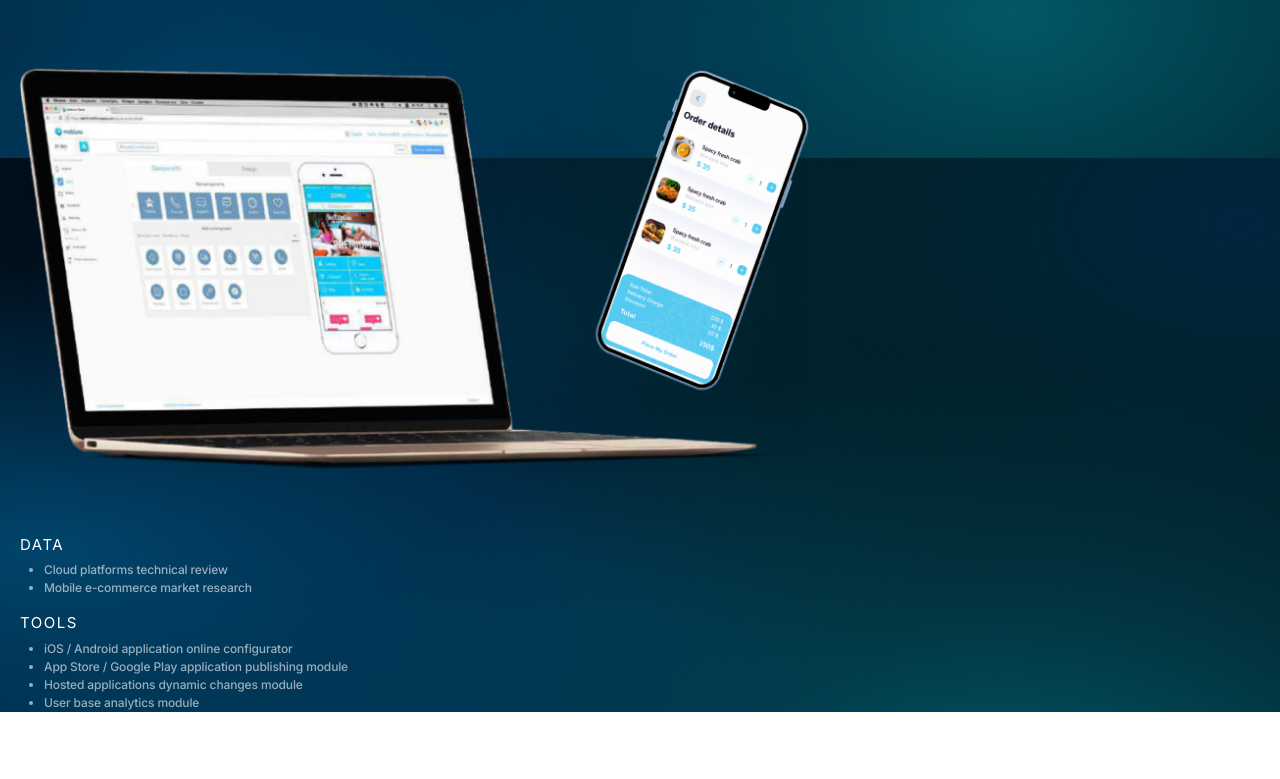
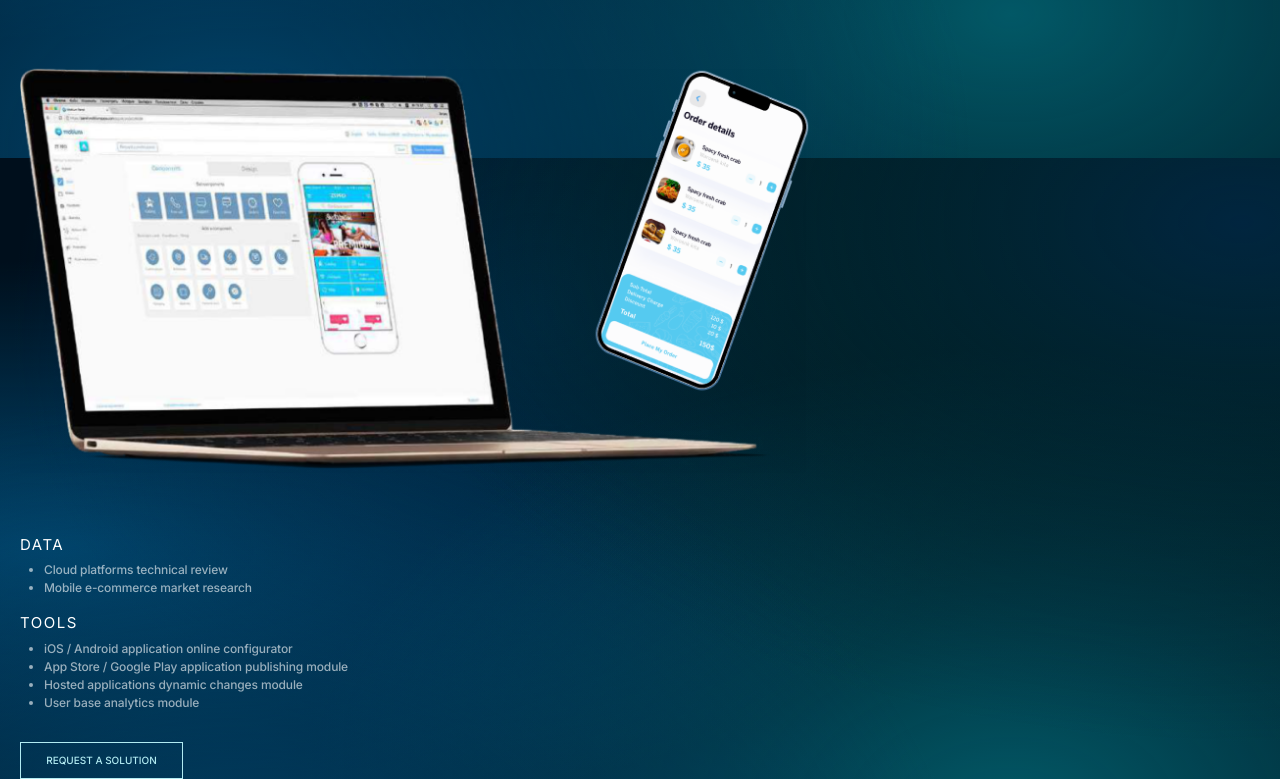
Before and after one commit to wibedev-team/datachain-demo, a Next.js app: page / in a window 1280 px wide. Shown: the part 642-1421 px from the top of the page. Before the commit the page ends 1354 px from the top, so only its background shows below. Built offline with nearby package versions, Linux system fonts and the light colour scheme; a web font is replaced by a local one.

Commit message:
add button

```diff
--- /dev/null
+++ b/src/shared/ui/Button/Button.tsx
@@ -0,0 +1,13 @@
+import React, { ButtonHTMLAttributes } from 'react'
+
+interface ButtonProps extends ButtonHTMLAttributes<HTMLButtonElement> {}
+
+export const Button = (props: ButtonProps) => {
+  const { className, children, disabled, ...otherProps } = props
+
+  return (
+    <button className={`${className} uppercase text-accent text-[10px] font-medium max-w-[163px] py-2.5 w-full border border-current`} type="button" disabled={disabled} {...otherProps}>
+      {children || 'Request a solution'}
+    </button>
+  )
+}
--- /dev/null
+++ b/src/shared/ui/Button/index.ts
@@ -0,0 +1 @@
+export * from './Button'
--- a/src/widgets/MobileBlock/MobileBlock.tsx
+++ b/src/widgets/MobileBlock/MobileBlock.tsx
@@ -2,8 +2,8 @@ import React from 'react'
 import Image from 'next/image'
 
 import { ToolkitList } from '@shared/ui/ToolkitList'
-
 import { SectionTitle } from '@shared/ui/SectionTitle'
+import { Button } from '@shared/ui/Button'
 
 const DataList = ['Cloud platforms technical review', 'Mobile e-commerce market research']
 const ToolsList = ['iOS / Android application online configurator', 'App Store / Google Play application publishing module', 'Hosted applications dynamic changes module', 'User base analytics module']
@@ -17,6 +17,8 @@ export const MobileBlock = () => {
 
       <ToolkitList title="data" list={DataList} />
       <ToolkitList className="mt-[15px]" title="tools" list={ToolsList} />
+
+      <Button className="mt-[30px]" />
     </section>
   )
 }
```
Also changed, not shown: src/shared/ui/SectionTitle/index.ts (renamed from src/shared/ui/SectionTitle/index.tsx), src/shared/ui/ToolkitList/index.ts (renamed from src/shared/ui/ToolkitList/index.tsx).
